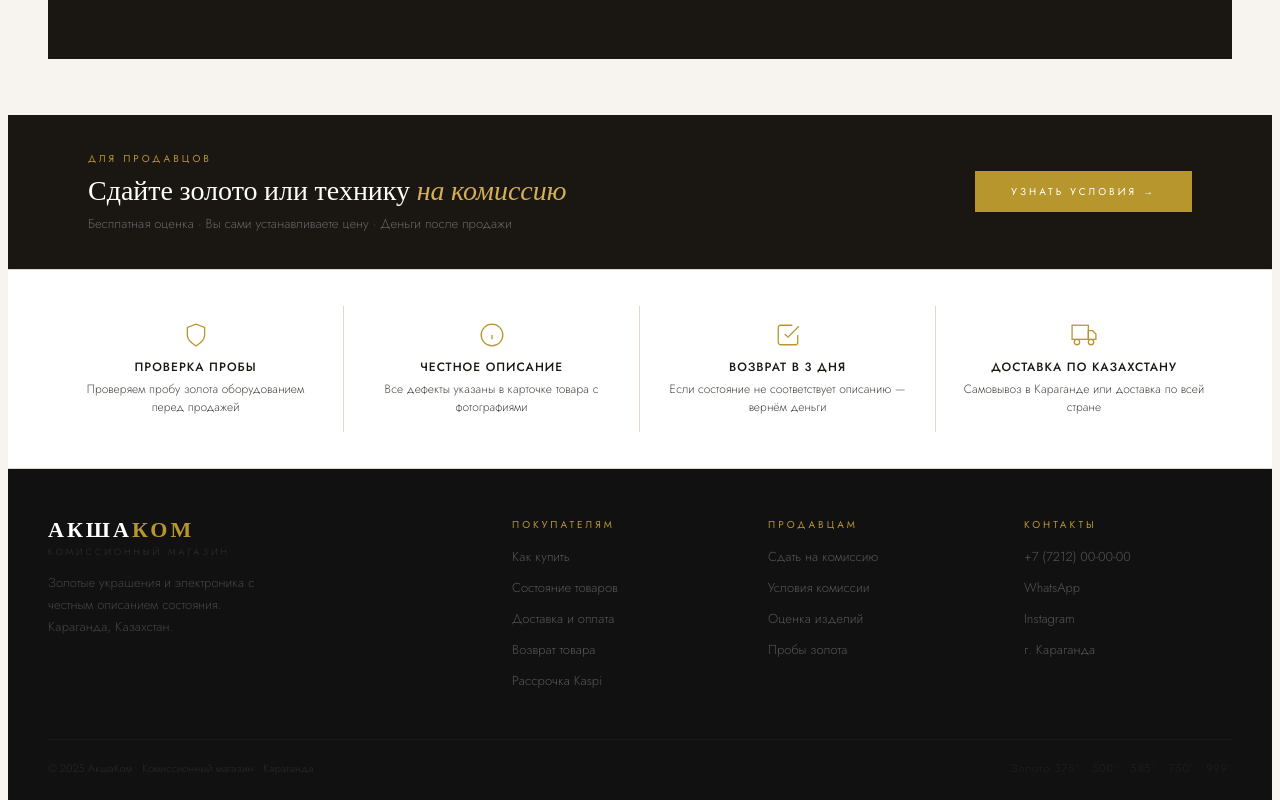
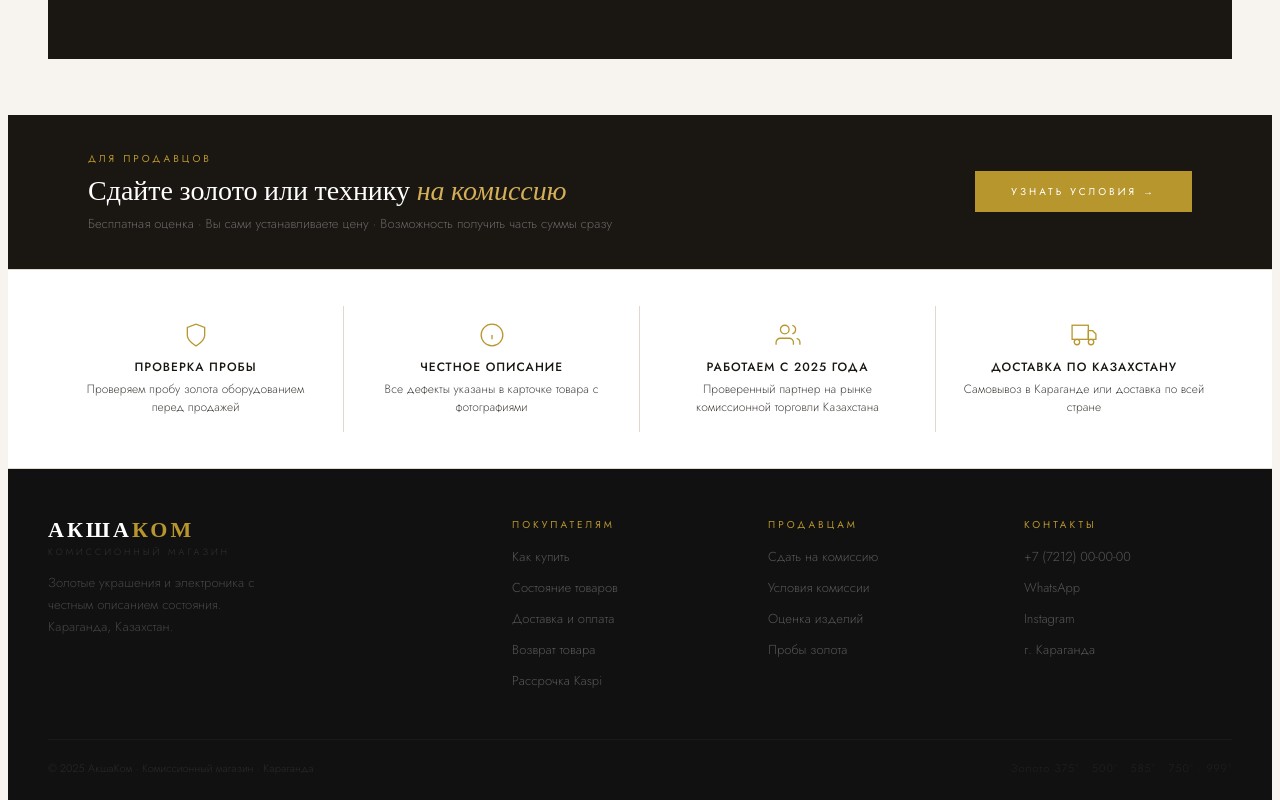
Before and after one commit to konstantinkorsun97/akshakom, a Next.js app: page / in a window 1280 px wide. Shown: the part 1514-2314 px from the top of the page. Built offline with nearby package versions, Linux system fonts and the light colour scheme; no server answers; the database is empty.

Commit message:
update consign strip and guarantee block

```diff
--- a/components/ConsignStrip.tsx
+++ b/components/ConsignStrip.tsx
@@ -7,7 +7,7 @@ export default function ConsignStrip() {
           Сдайте золото или технику <em style={{fontStyle:'italic', color:'#D4AF57'}}>на комиссию</em>
         </div>
         <div style={{fontSize:'13px', color:'#666', fontWeight:300, marginTop:'6px'}}>
-          Бесплатная оценка · Вы сами устанавливаете цену · Деньги после продажи
+          Бесплатная оценка · Вы сами устанавливаете цену · Возможность получить часть суммы сразу
         </div>
       </div>
       <a href="/consign" style={{background:'#B8962E', color:'#fff', fontSize:'10px', letterSpacing:'3px', textTransform:'uppercase', padding:'13px 36px', fontFamily:'"Jost", sans-serif', fontWeight:400, textDecoration:'none', whiteSpace:'nowrap'}}>
--- a/components/Guarantee.tsx
+++ b/components/Guarantee.tsx
@@ -18,14 +18,15 @@ const items = [
     desc: 'Все дефекты указаны в карточке товара с фотографиями',
   },
   {
-    icon: (
-      <svg width="26" height="26" viewBox="0 0 24 24" fill="none" stroke="#B8962E" strokeWidth="1.2">
-        <polyline points="9 11 12 14 22 4"/><path d="M21 12v7a2 2 0 0 1-2 2H5a2 2 0 0 1-2-2V5a2 2 0 0 1 2-2h11"/>
-      </svg>
-    ),
-    title: 'Возврат в 3 дня',
-    desc: 'Если состояние не соответствует описанию — вернём деньги',
-  },
+  icon: (
+    <svg width="26" height="26" viewBox="0 0 24 24" fill="none" stroke="#B8962E" strokeWidth="1.2">
+      <path d="M17 21v-2a4 4 0 0 0-4-4H5a4 4 0 0 0-4 4v2"/><circle cx="9" cy="7" r="4"/>
+      <path d="M23 21v-2a4 4 0 0 0-3-3.87"/><path d="M16 3.13a4 4 0 0 1 0 7.75"/>
+    </svg>
+  ),
+  title: 'Работаем с 2025 года',
+  desc: 'Проверенный партнер на рынке комиссионной торговли Казахстана',
+},
   {
     icon: (
       <svg width="26" height="26" viewBox="0 0 24 24" fill="none" stroke="#B8962E" strokeWidth="1.2">
```
